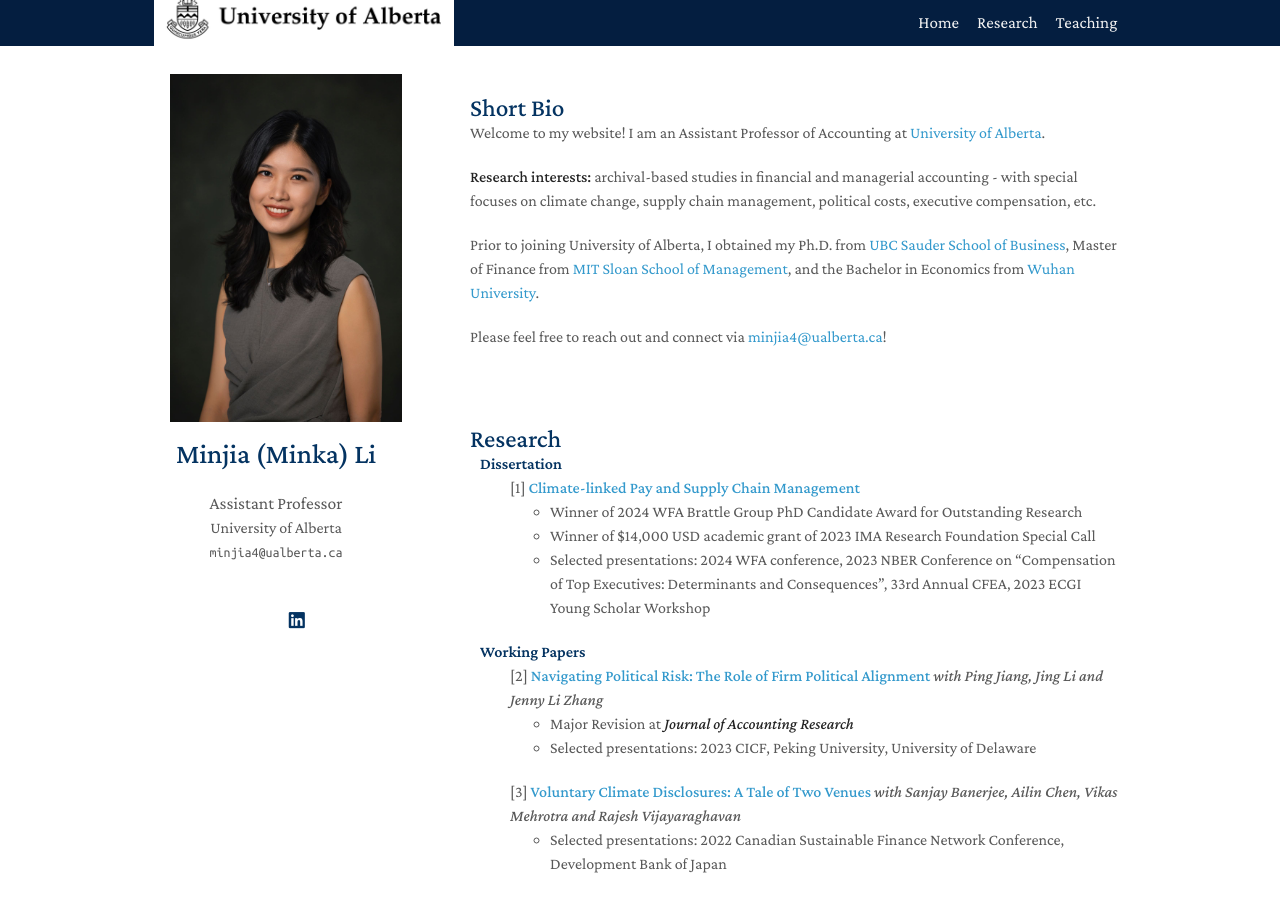
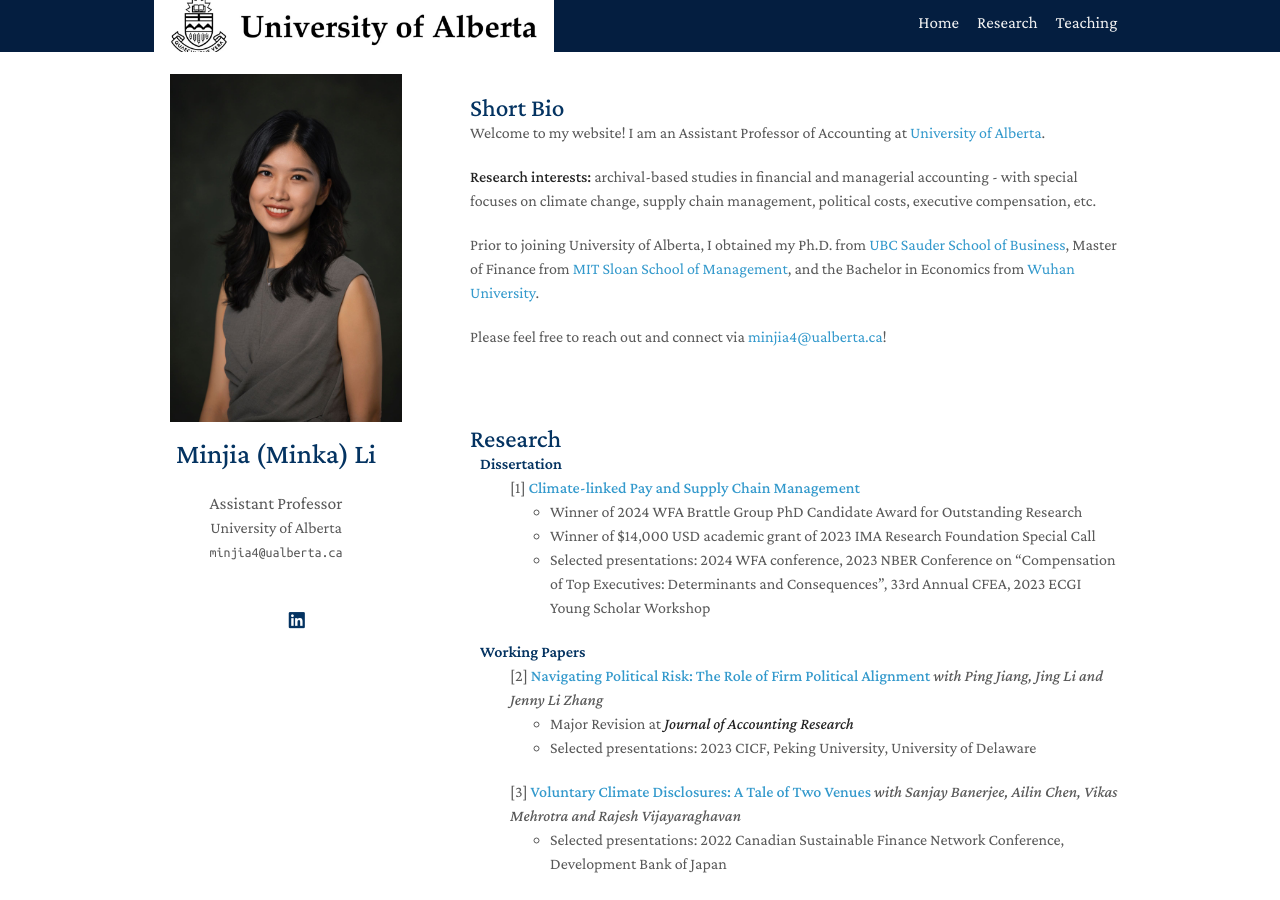
Before and after one commit to zeyang1225/zeyang1225.github.io, a Jekyll site: the page built from index.md, in a window 1280 px wide and 900 px high. Built offline with Jekyll 4.4.1, drawn with Linux system fonts in a browser that asks for light colours; nearby versions of some CDN libraries; a style sheet for code colours, icons or effects is not loaded.

Commit message:
Update homepage.html

```diff
--- a/_layouts/homepage.html
+++ b/_layouts/homepage.html
@@ -73,7 +73,7 @@
   </head>
   <body>
       <div class="topnav">
-      <a href="https://www.ubc.ca/"><img width="300" src="./assets/img/university-of-alberta-logo-1.png"></a>
+      <a href="https://www.ubc.ca/"><img width="400" src="./assets/img/university-of-alberta-logo-1.png"></a>
       <div id="myLinks">
 
     <a class="normal right" href="./#teaching">Teaching</a>
```
